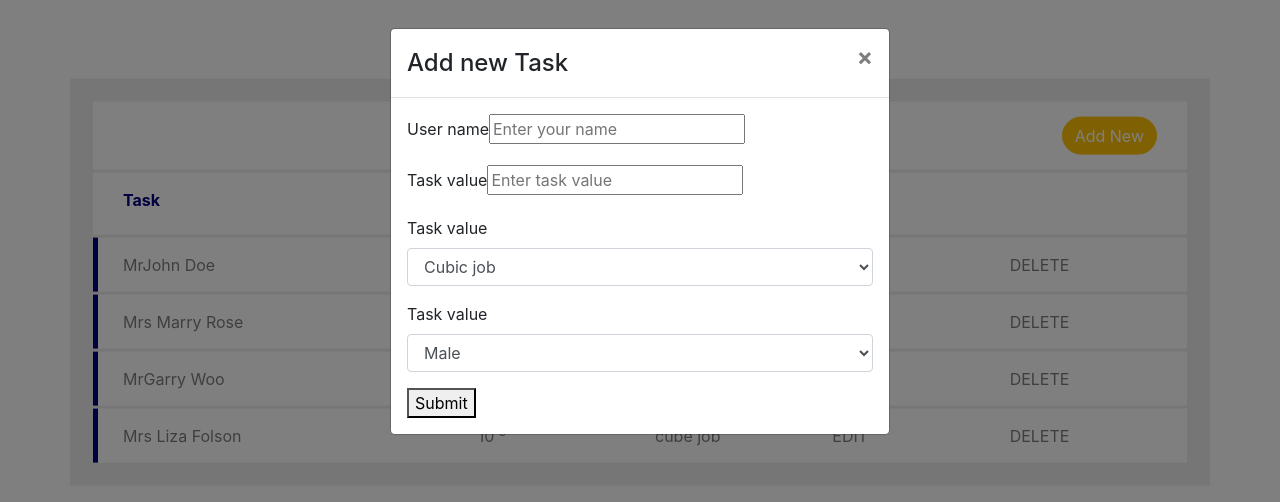
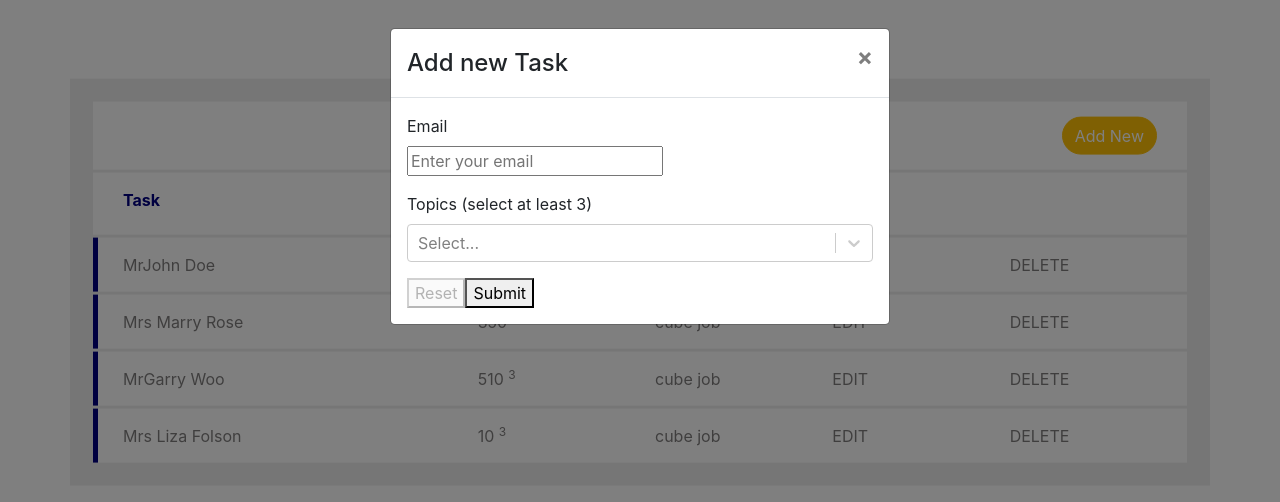
Before and after one commit to filkovskyi/task-manager, a React (Create React App) app: page / in a window 1280 px wide. Both pictures are taken after a click on the button "Add New". Shown: the top 502 px of the page. Built offline with nearby package versions, Linux system fonts and the light colour scheme.

Commit message:
feature/redux -  add form in popup

```diff
--- a/package.json
+++ b/package.json
@@ -14,10 +14,14 @@
     "react-redux": "^7.0.3",
     "react-router-dom": "^5.0.0",
     "react-scripts": "3.0.1",
+    "react-select": "^3.0.3",
+    "react-virtualized": "^9.21.1",
+    "react-virtualized-select": "^3.1.3",
     "redux": "^4.0.1",
     "redux-form": "^8.2.1",
     "redux-logger": "^3.0.6",
-    "redux-thunk": "^2.3.0"
+    "redux-thunk": "^2.3.0",
+    "yup": "^0.27.0"
   },
   "scripts": {
     "start": "react-scripts start",
--- a/src/components/TaskList.js
+++ b/src/components/TaskList.js
@@ -1,9 +1,141 @@
 import React, {Component} from 'react';
 import {connect} from 'react-redux'
-import {Modal, Button, FormGroup, FormControl, FormLabel} from 'react-bootstrap';
+import {Modal, Button} from 'react-bootstrap';
 import {Formik, Field, Form, Fieldset} from 'formik';
+
+import { withFormik } from 'formik';
+import * as Yup from 'yup';
+import Select from 'react-select';
+
 import Task from './Task';
-import _ from 'lodash';
+
+const formikEnhancer = withFormik({
+  validationSchema: Yup.object().shape({
+    email: Yup.string()
+      .email('Invalid email address')
+      .required('Email is required!'),
+    topics: Yup.array()
+      .min(3, 'Pick at least 3 tags')
+      .of(
+        Yup.object().shape({
+          label: Yup.string().required(),
+          value: Yup.string().required(),
+        })
+      ),
+  }),
+  mapPropsToValues: props => ({
+    email: '',
+    topics: [],
+  }),
+  handleSubmit: (values, { setSubmitting }) => {
+    const payload = {
+      ...values,
+      topics: values.topics.map(t => t.value),
+    };
+    setTimeout(() => {
+      alert(JSON.stringify(payload, null, 2));
+      setSubmitting(false);
+    }, 1000);
+  },
+  displayName: 'MyForm',
+});
+
+const MyForm = props => {
+  const {
+    values,
+    touched,
+    dirty,
+    errors,
+    handleChange,
+    handleBlur,
+    handleSubmit,
+    handleReset,
+    setFieldValue,
+    setFieldTouched,
+    isSubmitting,
+  } = props;
+  return (
+    <form onSubmit={handleSubmit}>
+      <label htmlFor="email" style={{ display: 'block' }}>
+        Email
+      </label>
+      <input
+        id="email"
+        placeholder="Enter your email"
+        type="email"
+        value={values.email}
+        onChange={handleChange}
+        onBlur={handleBlur}
+      />
+      {errors.email &&
+      touched.email && (
+        <div style={{ color: 'red', marginTop: '.5rem' }}>{errors.email}</div>
+      )}
+      <MySelect
+        value={values.topics}
+        onChange={setFieldValue}
+        onBlur={setFieldTouched}
+        error={errors.topics}
+        touched={touched.topics}
+      />
+      <button
+        type="button"
+        className="outline"
+        onClick={handleReset}
+        disabled={!dirty || isSubmitting}
+      >
+        Reset
+      </button>
+      <button type="submit" disabled={isSubmitting}>
+        Submit
+      </button>
+    </form>
+  );
+};
+
+const options = [
+  { value: 'Food', label: 'Food' },
+  { value: 'Being Fabulous', label: 'Being Fabulous' },
+  { value: 'Ken Wheeler', label: 'Ken Wheeler' },
+  { value: 'ReasonML', label: 'ReasonML' },
+  { value: 'Unicorns', label: 'Unicorns' },
+  { value: 'Kittens', label: 'Kittens' },
+];
+
+
+class MySelect extends Component {
+  handleChange = value => {
+    // this is going to call setFieldValue and manually update values.topcis
+    this.props.onChange('topics', value);
+  };
+
+  handleBlur = () => {
+    // this is going to call setFieldTouched and manually update touched.topcis
+    this.props.onBlur('topics', true);
+  };
+
+  render() {
+    return (
+      <div style={{ margin: '1rem 0' }}>
+        <label htmlFor="color">Topics (select at least 3) </label>
+        <Select
+          id="color"
+          options={options}
+          multi={true}
+          onChange={this.handleChange}
+          onBlur={this.handleBlur}
+          value={this.props.value}
+        />
+        {!!this.props.error &&
+        this.props.touched && (
+          <div style={{ color: 'red', marginTop: '.5rem' }}>{this.props.error}</div>
+        )}
+      </div>
+    );
+  }
+}
+
+const MyEnhancedForm = formikEnhancer(MyForm);
 
 class TaskList extends Component {
   constructor(props) {
@@ -67,48 +199,7 @@
             <Modal.Title>Add new Task</Modal.Title>
           </Modal.Header>
           <Modal.Body>
-            <Formik
-              initialValues={{
-                clientName: '',
-                value: '',
-                type: '',
-                gender: ''
-              }}
-              onSubmit={values => {
-                setTimeout(() => {
-                  alert(JSON.stringify(values, null, 2));
-                }, 500);
-              }}
-              render={() => (
-              <Form>
-                <div className="form-group">
-                  <label htmlFor="clientName">User name</label>
-                  <Field name="clientName" placeholder="Enter your name" />
-                </div>
-
-                <div className="form-group">
-                  <label htmlFor="value">Task value</label>
-                  <Field name="value" placeholder="Enter task value" />
-                </div>
-
-                <div className="form-group">
-                  <label htmlFor="type">Task value</label>
-                    <select className="form-control" name="type">
-                      <option value="cubic job">Cubic job</option>
-                      <option value="flat job">Flat job</option>
-                    </select>
-                </div>
-
-                <div className="form-group">
-                  <label htmlFor="gender">Task value</label>
-                    <select className="form-control" name="gender">
-                      <option value="male">Male</option>
-                      <option value="female">Female</option>
-                    </select>
-                </div>
-                <button type="submit">Submit</button>
-              </Form>
-            )}/>
+            <MyEnhancedForm/>
           </Modal.Body>
         </Modal>
       </div>
```
Also changed, not shown: src/components/TaskForm.js (added, +84 -0 lines), 1 other file (tests, documents, lock files or other folders).
